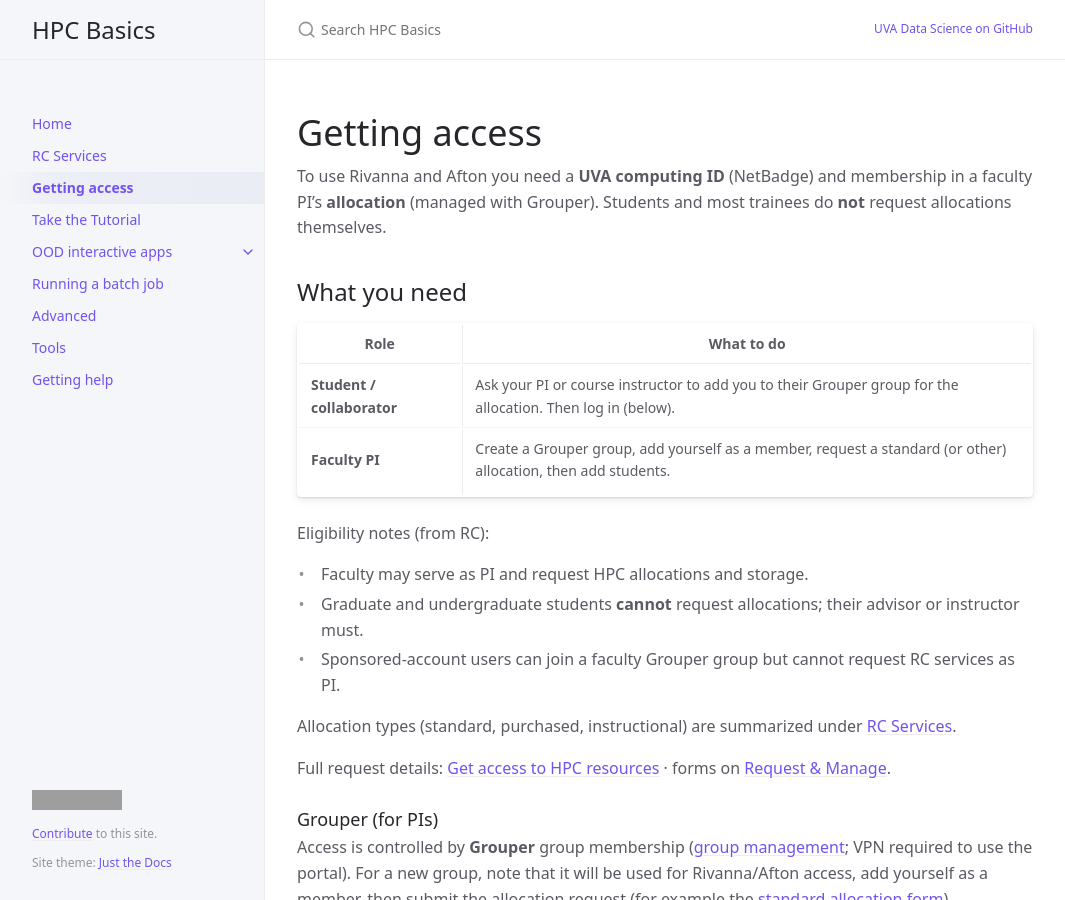
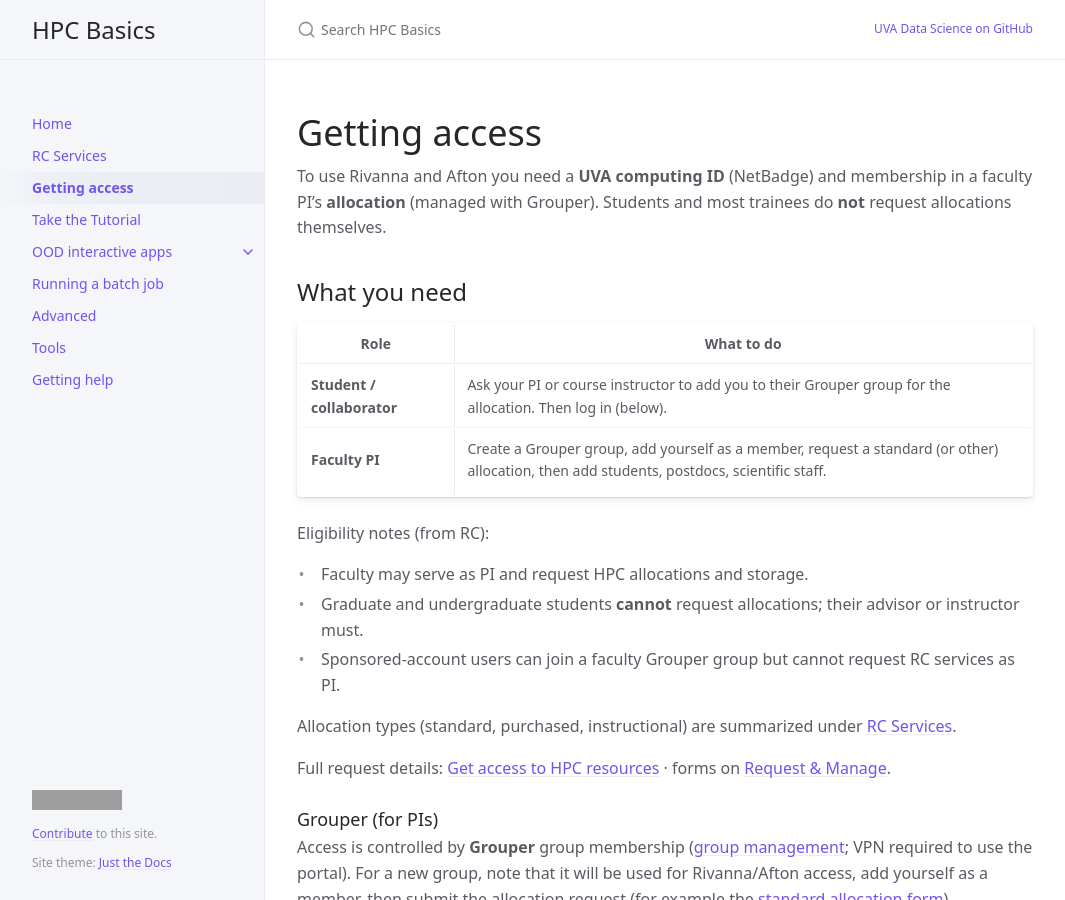
Before and after one commit to UVADS/hpc-basics, a Jekyll site: the page built from docs/getting-access.md, in a window 1280 px wide and 900 px high. Shown: the whole window, without its empty margins (107-1172 px from the left). Built offline with Jekyll 4.4.1, drawn with Linux system fonts in a browser that asks for light colours; cached includes are drawn as plain includes; grey boxes are pictures that could not be loaded.

Commit message:
adding postdocs and staff to allocation

```diff
--- a/docs/getting-access.md
+++ b/docs/getting-access.md
@@ -15,7 +15,7 @@ To use Rivanna and Afton you need a **UVA computing ID** (NetBadge) and membersh
 | Role | What to do |
 | --- | --- |
 | **Student / collaborator** | Ask your PI or course instructor to add you to their Grouper group for the allocation. Then log in (below). |
-| **Faculty PI** | Create a Grouper group, add yourself as a member, request a standard (or other) allocation, then add students. |
+| **Faculty PI** | Create a Grouper group, add yourself as a member, request a standard (or other) allocation, then add students, postdocs, scientific staff. |
 
 Eligibility notes (from RC):
 
```
